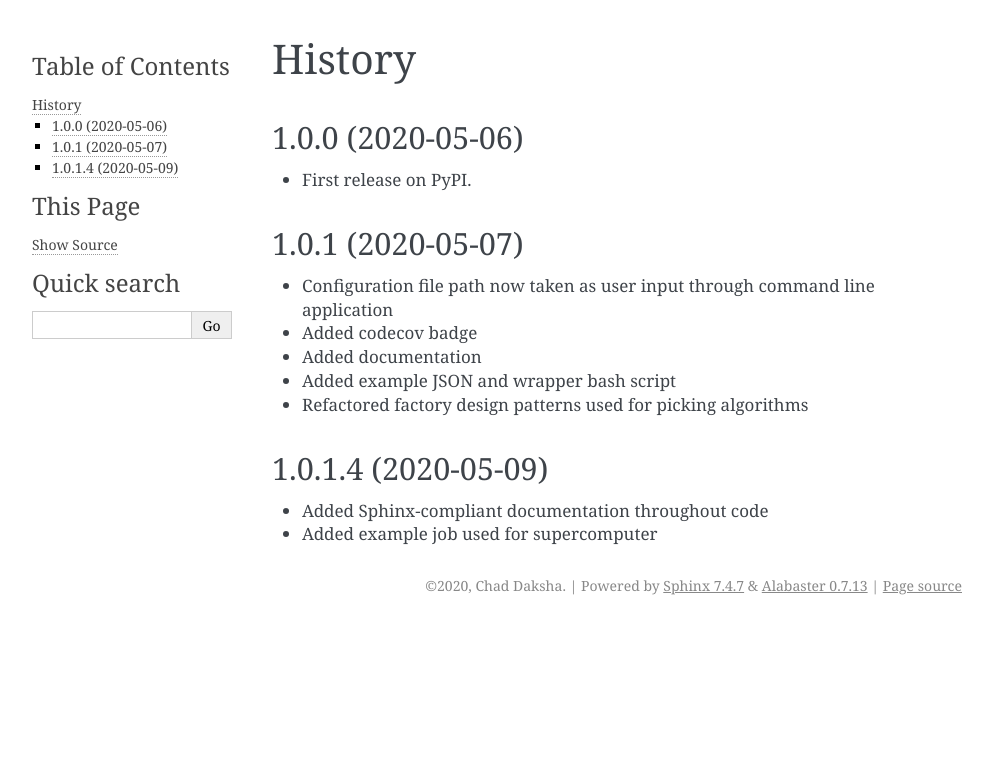
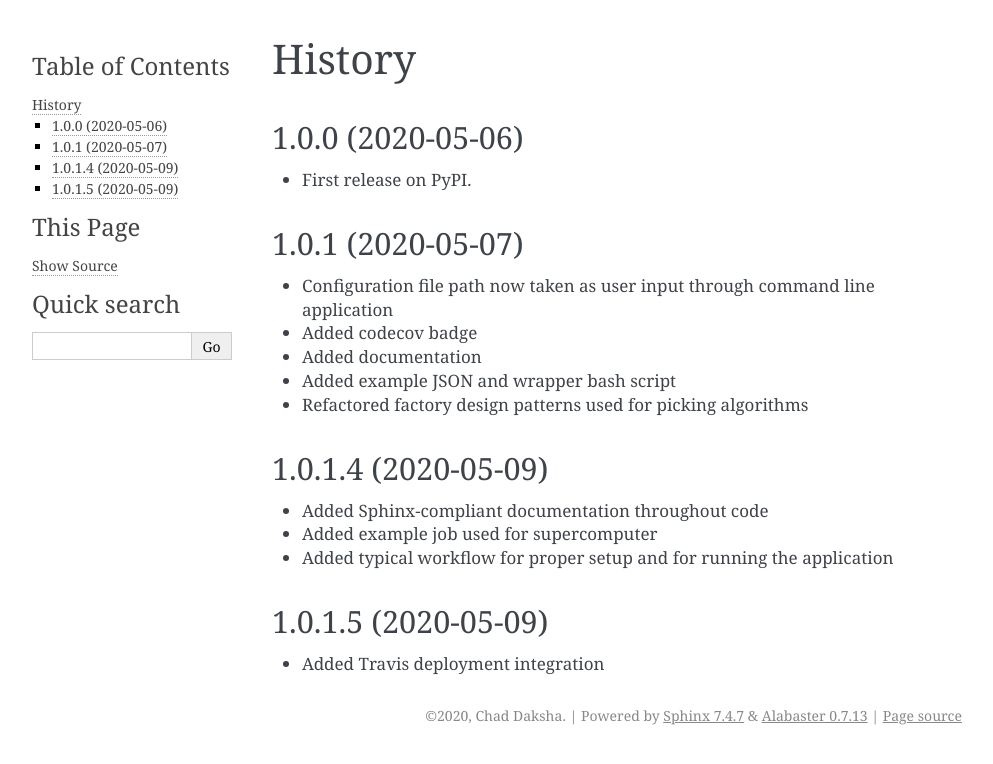
Before and after one commit to cdaksha/parametrization_clean, a Sphinx documentation site: the page built from docs/source/history.rst, in a window 1280 px wide. Shown: the top 764 px of the page, without its empty margins (148-1141 px from the left). Built offline with Sphinx 7.4.7, drawn with Linux system fonts in a browser that asks for light colours.

Commit message:
added travis deployment integration, updated history, updated version

```diff
--- a/docs/source/history.rst
+++ b/docs/source/history.rst
@@ -21,3 +21,8 @@ History
 
 * Added Sphinx-compliant documentation throughout code
 * Added example job used for supercomputer
+* Added typical workflow for proper setup and for running the application
+
+1.0.1.5 (2020-05-09)
+------------------
+* Added Travis deployment integration
--- a/setup.cfg
+++ b/setup.cfg
@@ -1,5 +1,5 @@
 [bumpversion]
-current_version = 1.0.1.4
+current_version = 1.0.1.5
 commit = True
 tag = True
 
--- a/setup.py
+++ b/setup.py
@@ -50,6 +50,6 @@ setup(
     test_suite='tests',
     tests_require=test_requirements,
     url='https://github.com/cdaksha/parametrization_clean',
-    version='1.0.1.4',
+    version='1.0.1.5',
     zip_safe=False,
 )
```
Also changed, not shown: .travis.yml.
